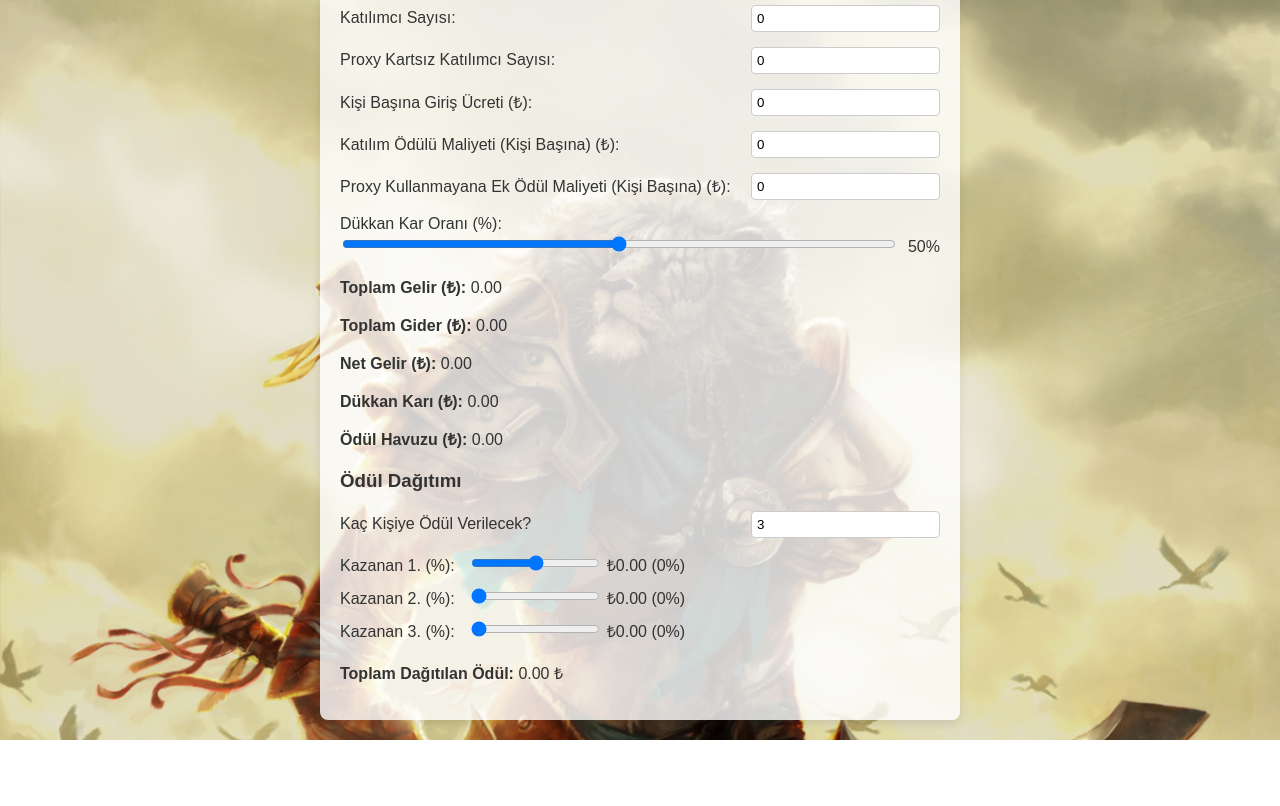
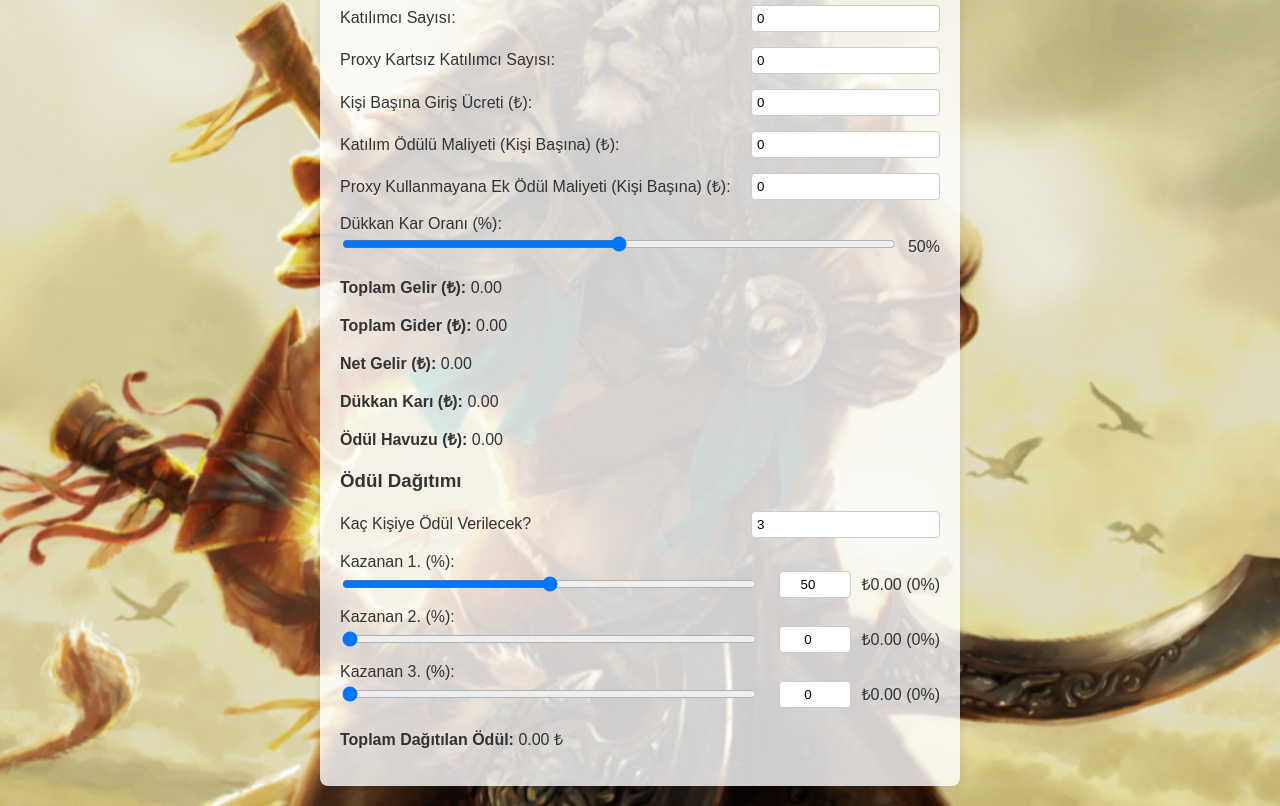
Before and after one commit to baksakalb/baksakalb.github.io, a plain HTML site: page index.html in a window 1280 px wide. Shown: the part 115-921 px from the top of the page. Before the commit the page ends 855 px from the top, so only its background shows below. Drawn offline with Linux system fonts and the light colour scheme.

Commit message:
Update index.html

```diff
--- a/index.html
+++ b/index.html
@@ -8,7 +8,7 @@
     body {
       font-family: Arial, sans-serif;
       margin: 20px;
-      background: url('background.jpg') no-repeat center center fixed;
+      background: url('Ajani-Mentor-of-Heroes-Art-2.jpg') no-repeat center center fixed;
       background-size: cover;
       color: #333;
     }
@@ -56,9 +56,16 @@
       gap: 10px; /* Space between slider and value */
       width: 100%; /* Ensure the container takes up available space */
     }
-
     .slider-container input[type="range"] {
       flex: 1; /* Slider grows to fill available space */
+    }
+    .input-box {
+      width: 60px;
+      padding: 5px;
+      margin-left: 10px;
+      text-align: center;
+      border: 1px solid #ccc;
+      border-radius: 4px;
     }
   </style>
 </head>
@@ -95,7 +102,6 @@
         <span class="slider-value" id="profitValue">50%</span>
       </div>
     </div>
-
 
     <!-- Prize Pool Results -->
     <div class="results">
@@ -177,16 +183,42 @@
         row.className = 'prize-row';
         row.innerHTML = `
           <label for="winner${i}">Kazanan ${i}. (%):</label>
+          <div class="slider-container">
             <input type="range" id="winner${i}" min="0" max="100" value="${i === 1 ? 50 : 0}">
+            <input type="number" id="winnerInput${i}" value="${i === 1 ? 50 : 0}" class="input-box">
             <span id="winnerValue${i}">₺0.00 (0%)</span>
+          </div>
         `;
         winnerSliders.appendChild(row);
 
         const slider = row.querySelector(`#winner${i}`);
+        const inputBox = row.querySelector(`#winnerInput${i}`);
         const output = row.querySelector(`#winnerValue${i}`);
 
+        // Update slider and input box together
         slider.addEventListener('input', () => {
-          totalPercentage = sliders.reduce((sum, s) => sum + parseInt(s.value), 0);
+          inputBox.value = slider.value;
+          updatePrizeAmount(slider, prizePool, output);
+        });
+
+        // Update slider when the input box value is changed
+        inputBox.addEventListener('input', () => {
+          const value = parseInt(inputBox.value);
+          if (value >= 0 && value <= 100) {
+            slider.value = value;
+            updatePrizeAmount(slider, prizePool, output);
+          }
+        });
+
+        sliders.push(slider);
+      }
+    }
+
+    function updatePrizeAmount(slider, prizePool, output) {
+      let totalPercentage = 0;
+      sliders.forEach(slider => {
+        totalPercentage += parseInt(slider.value);
+      });
 
       if (totalPercentage > 100) {
         errorMsg.style.display = 'block';
@@ -198,15 +230,15 @@
       const amount = (prizePool * (slider.value / 100)).toFixed(2);
       output.textContent = `₺${amount} (${slider.value}%)`;
       distributedPrizeSpan.textContent = totalPercentage === 100 ? `${prizePool.toFixed(2)} ₺` : 'Hatalı!';
-        });
-
-        sliders.push(slider);
-      }
     }
 
-    document.querySelectorAll('input').forEach(input => {
-      input.addEventListener('input', calculate);
-    });
+    profitSlider.addEventListener('input', calculate);
+    numPeopleInput.addEventListener('input', calculate);
+    numNoProxyInput.addEventListener('input', calculate);
+    entryFeeInput.addEventListener('input', calculate);
+    costPerPersonInput.addEventListener('input', calculate);
+    costNoProxyInput.addEventListener('input', calculate);
+    numWinnersInput.addEventListener('input', calculate);
 
     calculate(); // Initial calculation
   </script>
```
Lines whose indentation alone changed are shown as unchanged.
